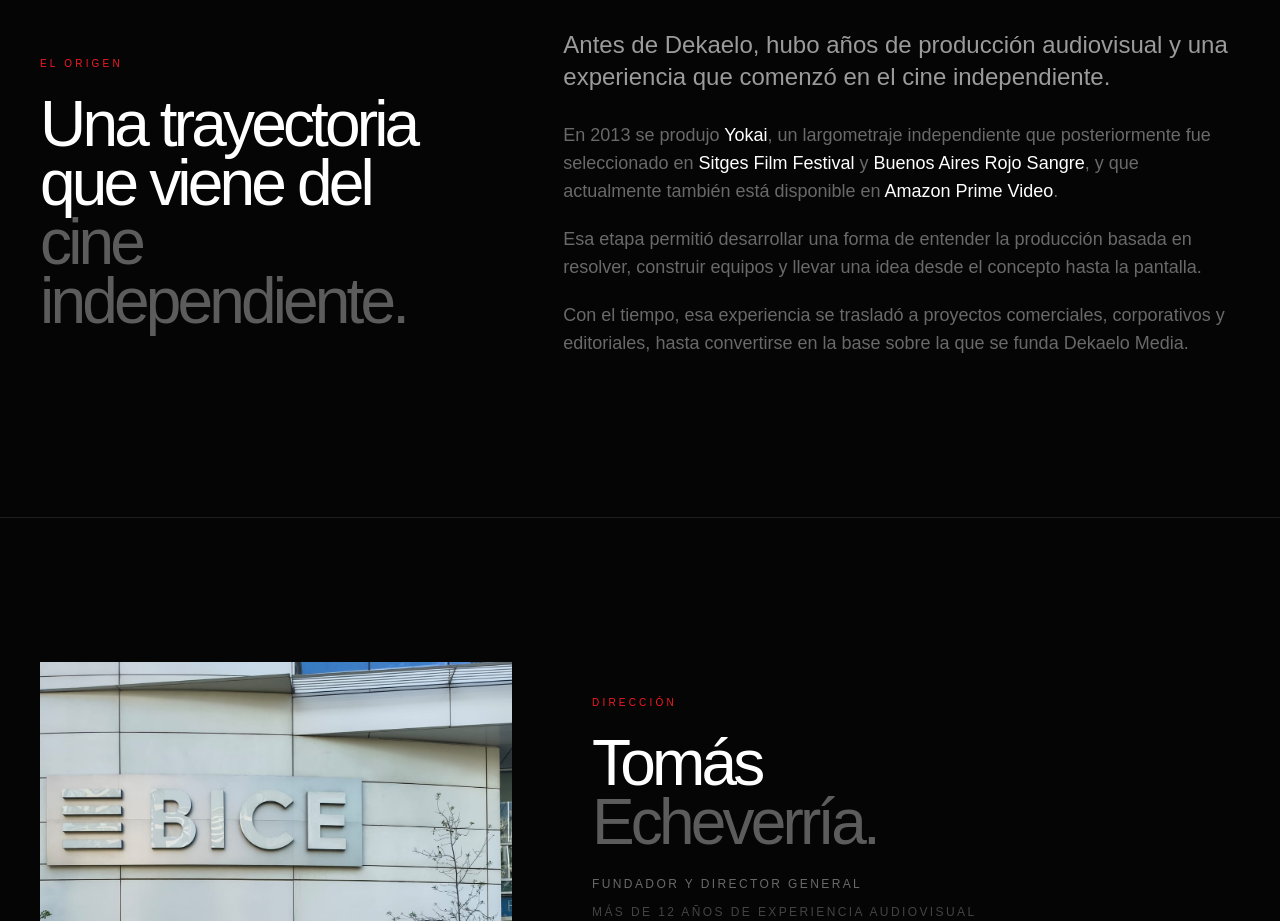
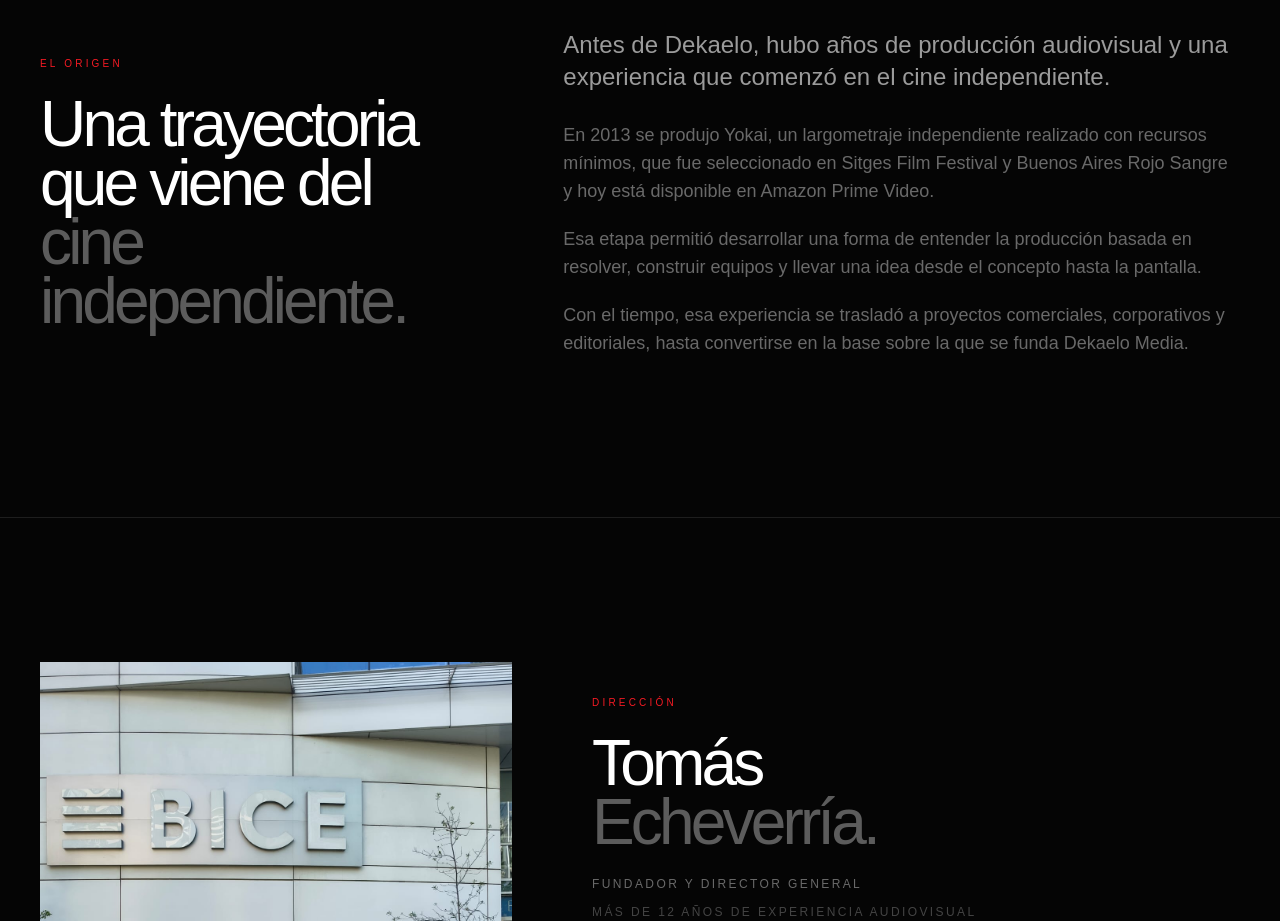
Before and after one commit to TronxGroup/Dekaelo-Media, a Next.js app: page /quienes-somos in a window 1280 px wide. Shown: the part 2360-3281 px from the top of the page. Built offline with nearby package versions, Linux system fonts and the light colour scheme.

Commit message:
Update page.tsx

```diff
--- a/app/quienes-somos/page.tsx
+++ b/app/quienes-somos/page.tsx
@@ -226,21 +226,10 @@ export default function QuienesSomosPage() {
         </p>
 
         <p className="mt-7 max-w-2xl text-base leading-relaxed text-white/40 md:text-lg">
-                En 2013 se produjo{" "}
-                <span className="text-white">Yokai</span>, un largometraje
-                independiente que posteriormente fue seleccionado en{" "}
-                <span className="text-white">
-                  Sitges Film Festival
-                </span>{" "}
-                y{" "}
-                <span className="text-white">
-                  Buenos Aires Rojo Sangre
-                </span>
-                , y que actualmente también está disponible en{" "}
-                <span className="text-white">
-                  Amazon Prime Video
-                </span>
-                .
+          En 2013 se produjo Yokai, un largometraje independiente
+          realizado con recursos mínimos, que fue seleccionado en Sitges
+          Film Festival y Buenos Aires Rojo Sangre y hoy está disponible
+          en Amazon Prime Video.
         </p>
 
         <p className="mt-5 max-w-2xl text-base leading-relaxed text-white/40 md:text-lg">
```
Lines whose indentation alone changed are shown as unchanged.
